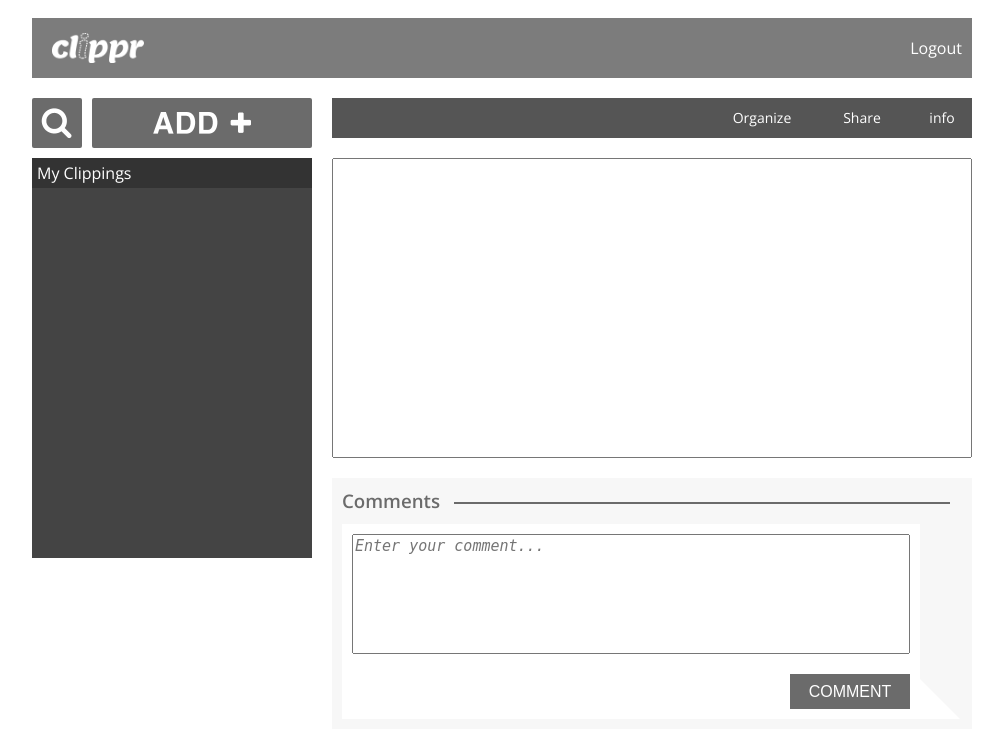
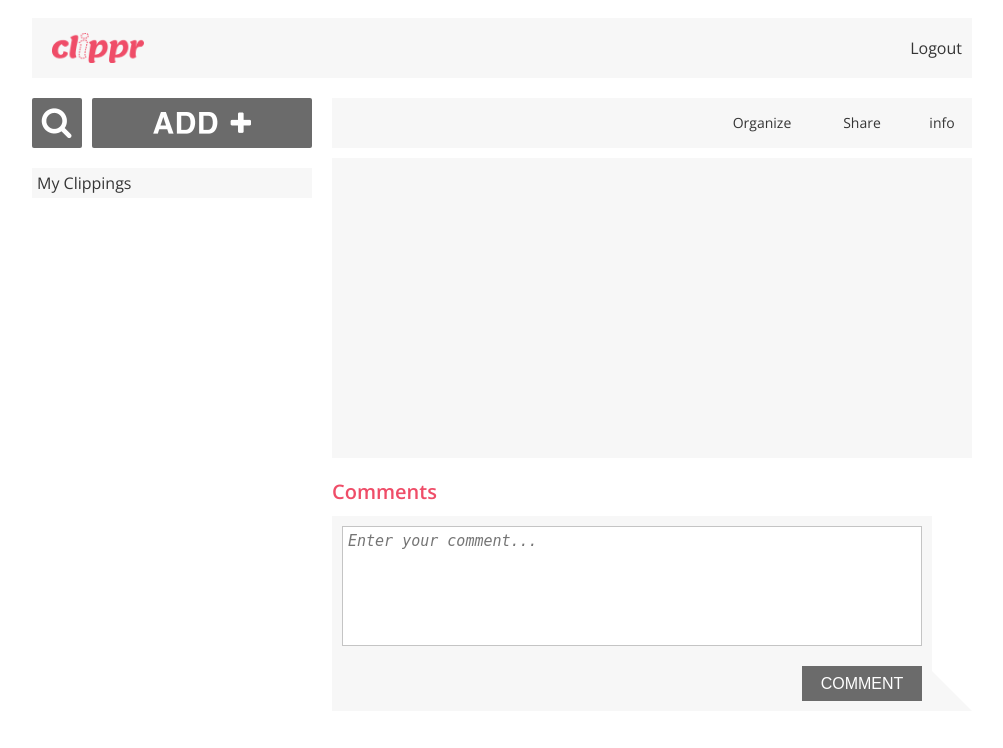
Before and after one commit to jtehlert/class_project, a PHP site: page / in a window 1280 px wide. Shown: the top 748 px of the page, without its empty margins (138-1141 px from the left). Run offline with PHP 8.4, Linux system fonts and the light colour scheme; the visitor is signed in with stand-in values (Sample User, id 1); some libraries are stand-ins or nearby versions.

Commit message:
Making things pretty

```diff
--- a/assets/css/layout.css
+++ b/assets/css/layout.css
@@ -26,7 +26,7 @@ textarea {
 
 #header {
 	height: 60px;
-	background-color: #7C7C7C;
+	background-color: #F7F7F7;
 	font-family: 'Open Sans', sans-serif;
     margin-top: 10px;
 }
@@ -66,11 +66,11 @@ textarea {
 }
 
 #logout a {
-    color: white;
+    color: #353535;
 }
 
 #logout a:hover {
-    color: #F9B84E;
+    color: #EF4D68;
 }
 
 #nav {
@@ -181,27 +181,27 @@ textarea {
     height: 40px;
     padding: 10px 5px;
     float: left;
-    background-color: #444;
+    background-color: #F7F7F7;
     border: 0;
     font-family: 'Open Sans', sans-serif;
-    color: #fff;
+    color: #353535;
 }
 
 #sidebar-search-form input::-webkit-input-placeholder {
     font-family: 'Open Sans', sans-serif;
-    color: #999;
+    color: #6B6B6B;
     font-weight: normal;
 }
 
 #sidebar-search-form input:-moz-placeholder {
     font-family: 'Open Sans', sans-serif;
-    color: #999;
+    color: #6B6B6B;
     font-weight: normal;
 }
 
 #sidebar-search-form input:-ms-input-placeholder {
     font-family: 'Open Sans', sans-serif;
-    color: #999;
+    color: #6B6B6B;
     font-weight: normal;
 }
 
@@ -216,28 +216,28 @@ textarea {
     width: 70px;
     color: #fff;
     text-transform: uppercase;
-    background: #d83c3c;
+    background: #6B6B6B;
 }
 
 #sidebar-search-form  button:hover{
-    background: #e54040;
+    background: #EF4D68;
 }
 
 #sidebar-title {
     width: 100%;
+    margin-top: 10px;
     height: 30px;
-    background-color: #333;
+    background-color: #F7F7F7;
     font-family: 'Open Sans', sans-serif;
     line-height: 30px;
-    color: white;
+    color: #353535;
     padding-left: 5px;
     box-sizing: border-box;
 }
 
 #sidebar-list {
     width: 100%;
-    height: 370px;
-    background-color: #444;
+    height: 400px;
     overflow-y: scroll;
     overflow-x: hidden;
 }
@@ -309,34 +322,33 @@ textarea {
 }
 
 #content-header {
-    height: 40px;
+    height: 50px;
     width: 100%;
-    background-color: #555;
+    background-color: #F7F7F7;
     font-family: 'Open Sans', sans-serif;
-    color: white;
-    line-height: 40px;
+    color: #353535;
+    line-height: 50px;
     font-size: 14px;
     text-align: center;
 }
 
 #info-button {
-    background-color: #555;
     height: 100%;
     width: 60px;
     float: right;
-    color: white;
+    color: #353535;
 }
 
 #info-button:hover {
-    background-color: #333;
+    background-color: #EF4D68;
     cursor: pointer;
+    color: white;
 }
 
 #content-header #clipping-title {
     width: 350px;
     padding-left: 10px;
     height: 40px;
-    line-height: 40px;
     float: left;
     font-size: 20px;
     font-weight: 600;
@@ -345,38 +357,44 @@ textarea {
 
 #share-button {
     width: 100px;
-    height: 40px;
-    background-color: #555;
+    height: 50px;
     float: right;
-    color: white;
+    color: #353535;
 }
 
 #share-button:hover {
-    background-color: #333;
+    background-color: #EF4D68;
     cursor: pointer;
+    color: white;
 }
 
 #organize-button {
     width: 100px;
-    height: 40px;
-    background-color: #555;
+    height: 50px;
     float: right;
-    color: white;
+    color: #353535;
 }
 
 #organize-button:hover {
-    background-color: #333;
+    background-color: #EF4D68;
     cursor: pointer;
+    color: white;
 }
 
 
 #clipping-content {
     width: 100%;
     height: 300px;
-    margin-top: 20px;
+    margin-top: 10px;
     -webkit-box-sizing: border-box; /* Safari/Chrome, other WebKit */
     -moz-box-sizing: border-box;    /* Firefox, other Gecko */
     box-sizing: border-box;         /* Opera/IE 8+ */
+    background-color: #F7F7F7;
+    color: #353535;
+    border: none;
+    font-family: 'Open Sans', sans-serif;
+    font-size: 14px;
+    padding: 10px;
 }
 
 /* #Comment Area Styles
@@ -385,12 +403,14 @@ textarea {
 /* Area */
 #comments-area {
     margin-top: 20px;
+}
+
+#comments-interior-padding {
     padding: 10px;
-    background-color: #F7F7F7;
 }
 
 /* Area Header */
-#comments-header > #comments-header-text {
+#comments-header {
     padding-right: 10px;
     display: inline;
     color: #6B6B6B;
@@ -404,16 +424,22 @@ textarea {
     background-color: #6B6B6B;
 }
 
+#comments-header-text {
+    color: #EF4D68;
+    font-size: 20px;
+    display: inline;
+}
+
 /* New comment row */
 #new-comment-row {
     margin-top: 10px;
     text-align: center;
-    background-color: #FFFFFF;
+    background-color: #F7F7F7;
     position: relative;
     padding: 10px;
     display: inline-block;
     min-height: 80px;
-    width: 90%;
+    width: 580px;
 }
 
 /* Triangle */
@@ -424,7 +450,7 @@ textarea {
     display: block;
     width: 0;
     height: 0;
-    border-bottom: 40px solid #FFFFFF;
+    border-bottom: 40px solid #F7F7F7;
     border-right: 40px solid transparent;
     content: "";
 }
@@ -438,6 +464,8 @@ textarea {
     height: 120px;
     font-size: 15px;
     font-style: italic;
+    border: 1px solid #C4C4C4;
+    padding: 5px;
 }
 
 #comment-submit {
--- a/assets/layout/header.php
+++ b/assets/layout/header.php
@@ -32,7 +32,7 @@ require_once 'helpers/javascript_variable_injection.php';
   <div class="row sixteen columns">
     <div id="header">
       <div id="logo">
-        <image src="http://<?PHP echo ($_SERVER['HTTP_HOST'] . $_IWP_DIR_); ?>/assets/images/HCI-Clippr-logo_white.png" />
+        <image src="http://<?PHP echo ($_SERVER['HTTP_HOST'] . $_IWP_DIR_); ?>/assets/images/HCI-Clippr-logo_pink.png" />
       </div>
       <div id="logout">
         <a href="logout.php">Logout</a>
--- a/assets/layout/main-page/content.php
+++ b/assets/layout/main-page/content.php
@@ -27,7 +27,7 @@
   <div id="comments-area">
     <div id="comments-header">
       <h3 id="comments-header-text">Comments</h3>
-      <div id="comments-header-horizontal-line"></div>
+      <!-- <div id="comments-header-horizontal-line"></div> -->
     </div>
       <div id="new-comment-row">
         <form id="comment-form" action="" enctype="multipart/form-data" method="POST">
--- a/config.php
+++ b/config.php
@@ -20,4 +20,5 @@ $_DESCRIPTION_ = 'The note taking application for CS 4352 at UT Dallas';
 
 // IWP Specific Configs
 $_IWP_DIR_ = $_IWP_ ? '/wordpress' : '';
+
 ?>
```
Also changed, not shown: other parts of assets/css/layout.css (+28 -15 lines), api/markup/markup-clipping_sidebar_row.php (+9 -6 lines), assets/images/HCI-Clippr-logo_pink.png (added). Lines whose indentation alone changed are shown as unchanged.
